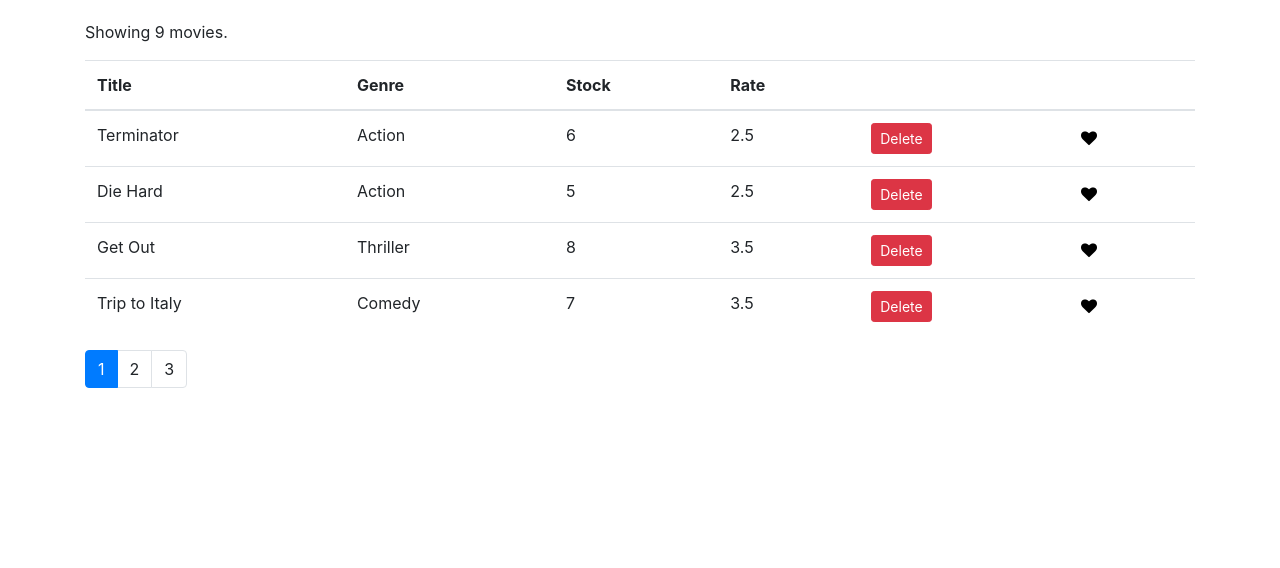
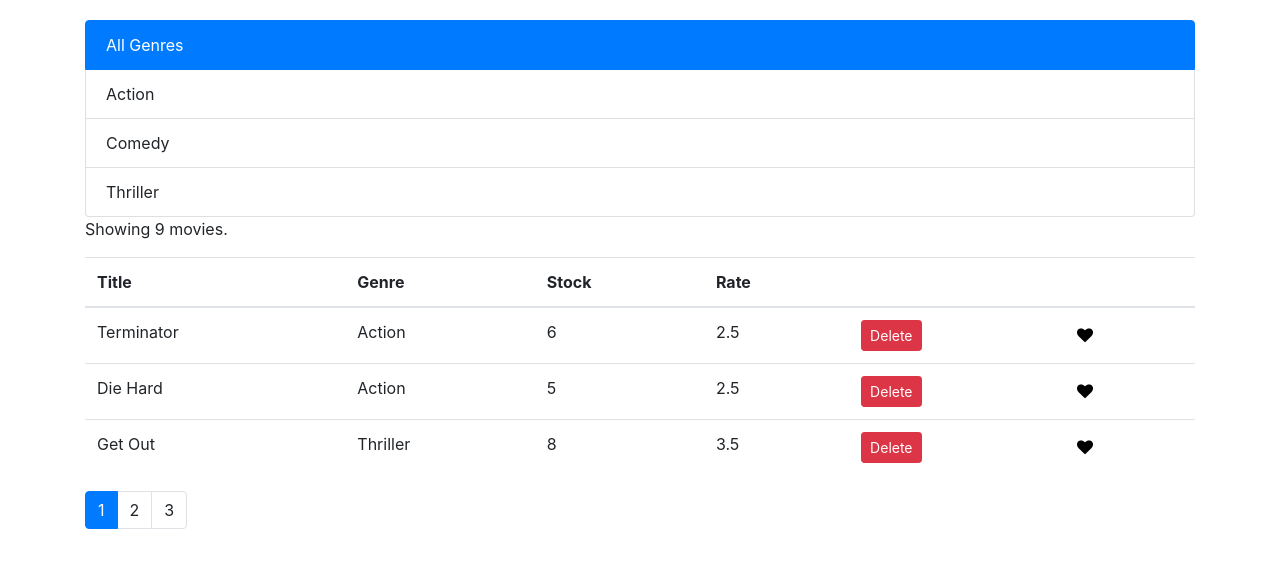
Before and after one commit to StiliyanDyankov/vidly-react, a React (Create React App) app in the folder vidly/: page / in a window 1280 px wide. Shown: the top 568 px of the page. Built offline with nearby package versions, Linux system fonts and the light colour scheme.

Commit message:
Adding genre filtering exc

```diff
--- /dev/null
+++ b/vidly/src/components/common/genres.jsx
@@ -0,0 +1,37 @@
+import React from "react";
+
+const Genres = (props) => {
+    const { currentGenre, genres, onGenreChange } = props;
+
+    return (
+        <ul className="list-group">
+            <li
+                className={
+                    currentGenre !== "All"
+                        ? "list-group-item"
+                        : "list-group-item active"
+                }
+                onClick={() => onGenreChange('All')}
+            >
+                All Genres
+            </li>
+            {genres.map((genre) => (
+                <li
+                    key={genre._id}
+                    onClick={() => onGenreChange(genre.name)}
+                    className={renderClass(genre)}
+                >
+                    {genre.name}
+                </li>
+            ))}
+        </ul>
+    );
+
+    function renderClass(genre) {
+        return genre.name !== currentGenre
+            ? "list-group-item"
+            : "list-group-item active";
+    }
+};
+
+export default Genres;
--- a/vidly/src/components/movies.jsx
+++ b/vidly/src/components/movies.jsx
@@ -3,11 +3,15 @@ import { getMovies } from "../services/fakeMovieService";
 import Like from "./common/like";
 import Pagination from "./common/pagination";
 import { paginate } from "../utils/paginate";
+import Genres from "./common/genres";
+import { getGenres } from "../services/fakeGenreService";
 
 class Movies extends Component {
     state = {
         movies: getMovies(),
-        pageSize: 4,
+        genres: getGenres(),
+        currentGenre: "All",
+        pageSize: 3,
         currentPage: 1,
     };
 
@@ -27,19 +31,40 @@ class Movies extends Component {
     };
 
     handlePageChange = (page) => {
-        this.setState({currentPage: page});
+        this.setState({ currentPage: page });
+    };
+
+    handleGenreChange = (genre) => {
+        this.setState({ currentGenre: genre });
+    };
+
+    filterByGenre = () => {
+        if (this.state.currentGenre === 'All') return this.state.movies;
+        return this.state.movies.filter((movie) => movie.genre.name === this.state.currentGenre);
     };
 
     render() {
         const { length: count } = this.state.movies;
-        const { currentPage, pageSize, movies: allMovies } = this.state;
+        const {
+            currentPage,
+            pageSize,
+            movies: allMovies,
+            currentGenre,
+            genres,
+        } = this.state;
 
         if (count === 0) return <p>There are no movies in the DB.</p>;
 
-        const movies = paginate(allMovies, currentPage, pageSize);
+        const movies = paginate(this.filterByGenre(), currentPage, pageSize);
 
         return (
             <div>
+                <Genres
+                    currentGenre={currentGenre}
+                    genres={genres}
+                    onGenreChange={this.handleGenreChange}
+                />
+
                 <p>Showing {count} movies.</p>
                 <table className="table">
                     <thead>
@@ -80,7 +105,7 @@ class Movies extends Component {
                     </tbody>
                 </table>
                 <Pagination
-                    itemsCount={count}
+                    itemsCount={this.filterByGenre().length}
                     pageSize={pageSize}
                     currentPage={currentPage}
                     onPageChange={this.handlePageChange}
--- a/vidly/src/utils/paginate.js
+++ b/vidly/src/utils/paginate.js
@@ -2,6 +2,5 @@ import _ from "lodash";
 
 export function paginate(items, pageNumber, pageSize) {
     const startIndex = (pageNumber - 1) * pageSize;
-    _.take()
     return _(items).slice(startIndex).take(pageSize).value();
 }
```
